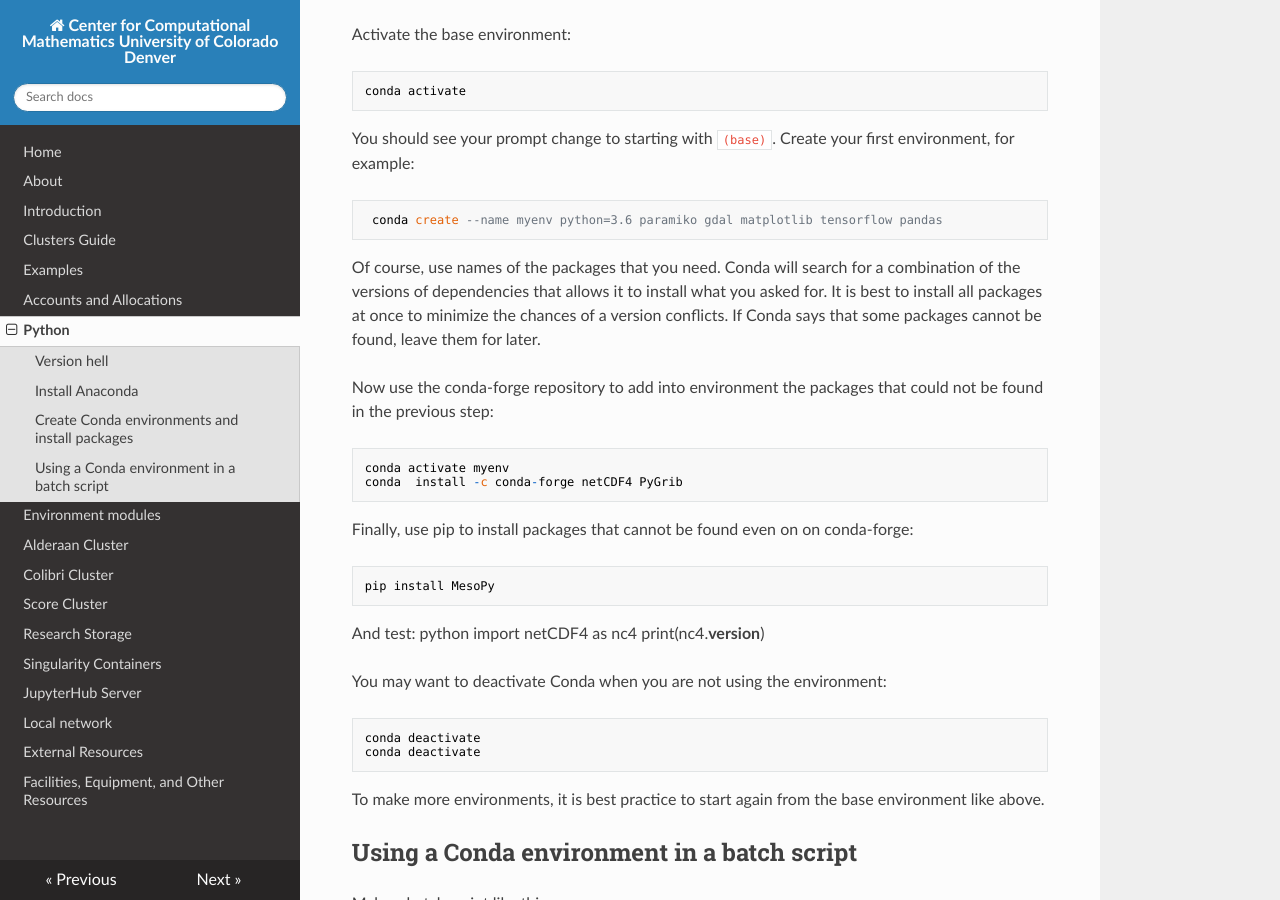
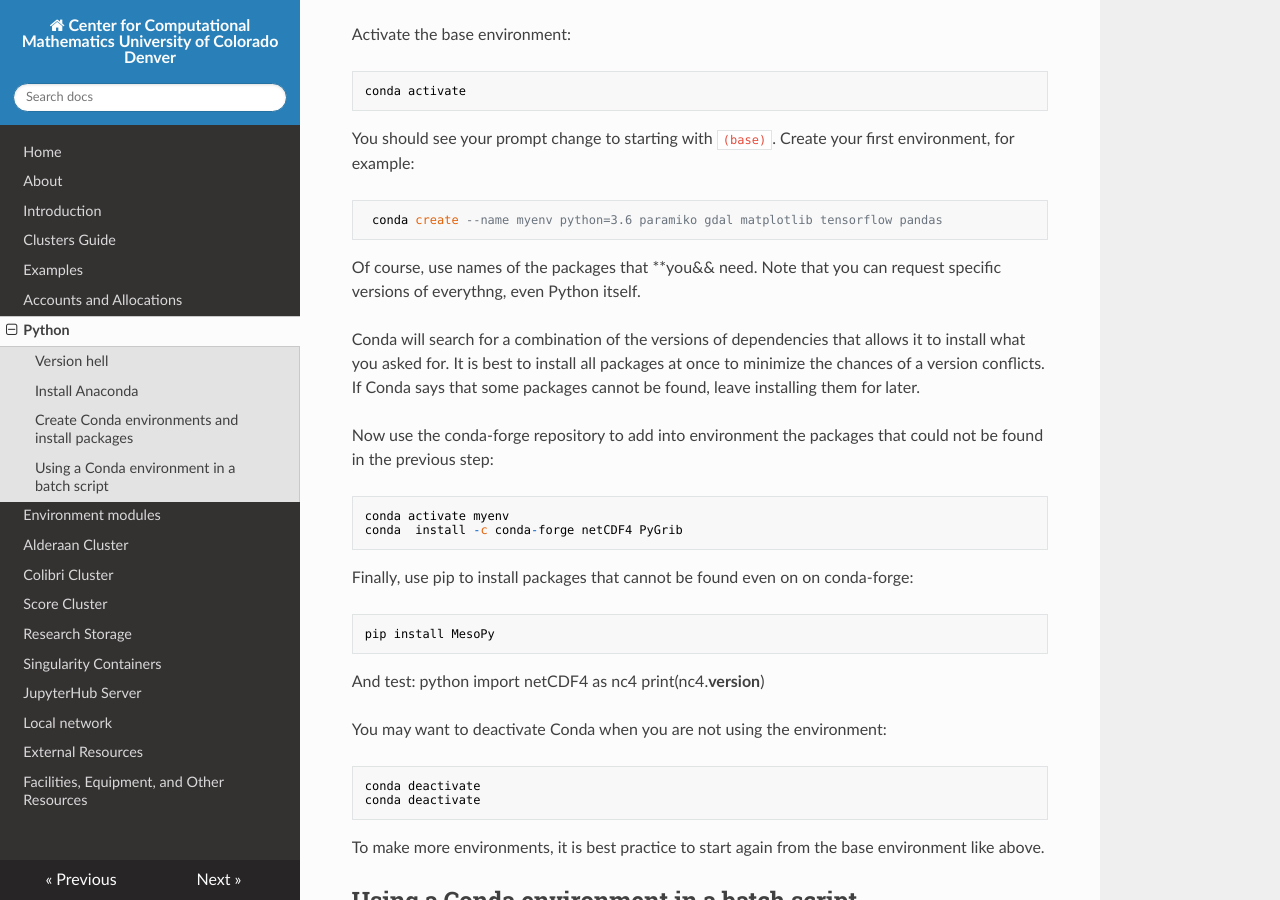
Before and after one commit to ccmucdenver/ccm-docs, an MkDocs documentation site: the page built from docs/python.md, in a window 1280 px wide and 900 px high, scrolled down 1131 px. Built offline with MkDocs 1.6.1, drawn with Linux system fonts in a browser that asks for light colours; nearby versions of some CDN libraries.

Commit message:
small edits

```diff
--- a/docs/python.md
+++ b/docs/python.md
@@ -44,8 +44,10 @@ You should see your prompt change to starting with `(base)`. Create your first e
 
      conda create --name myenv python=3.6 paramiko gdal matplotlib tensorflow pandas
 
-Of course, use names of the packages that you need. Conda will search for a combination of the versions of dependencies that allows it
-to install what you asked for. It is best to install all packages at once to minimize the chances of a version conflicts. If Conda says that some packages cannot be found, leave them for later.
+Of course, use names of the packages that **you&& need. Note that you can request specific versions of everythng, even Python itself.
+
+ Conda will search for a combination of the versions of dependencies that allows it
+to install what you asked for. It is best to install all packages at once to minimize the chances of a version conflicts. If Conda says that some packages cannot be found, leave installing them for later.
 
 Now use the conda-forge repository to add into environment the packages that could not be found in the previous step:
 
```
